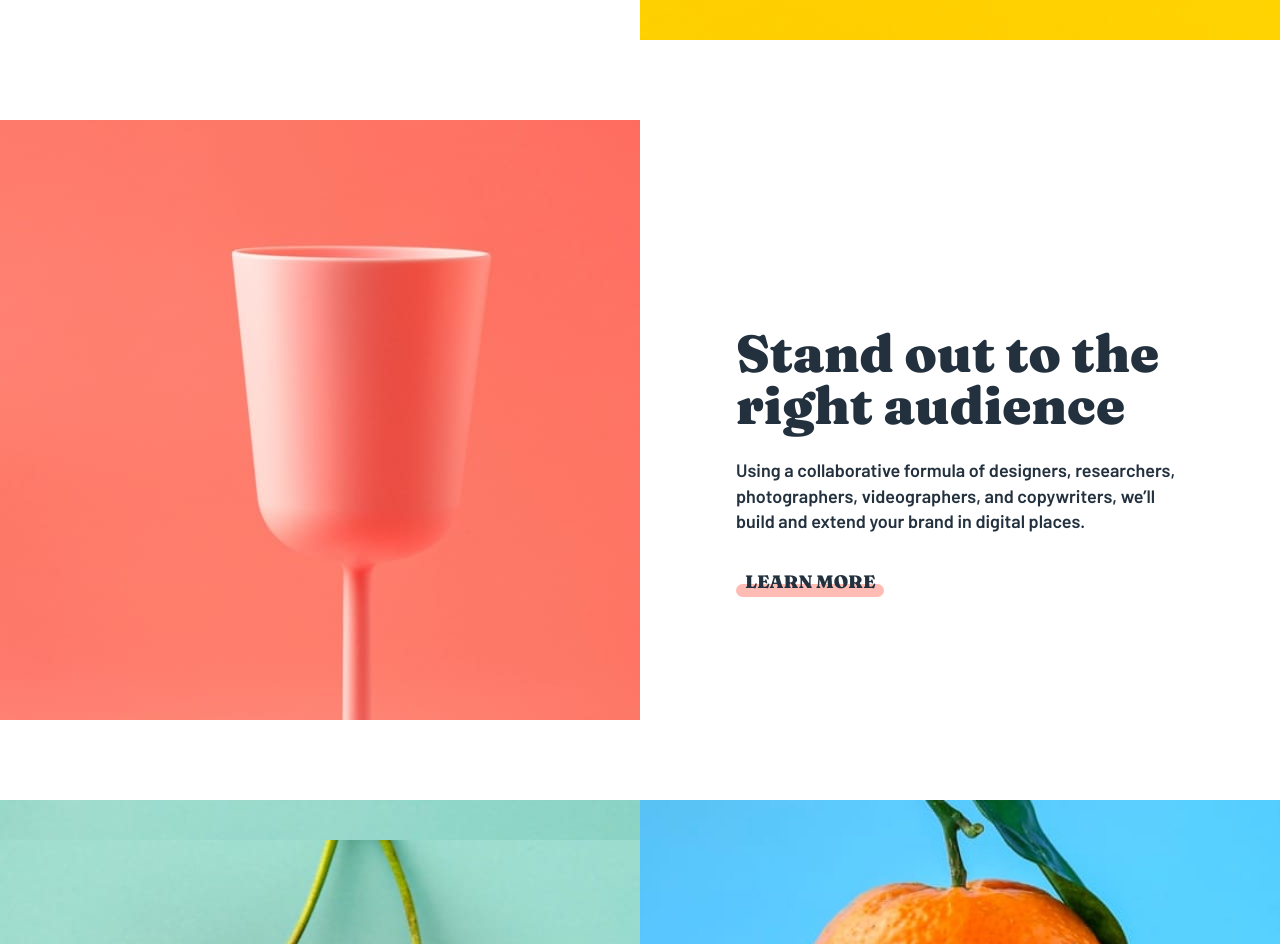
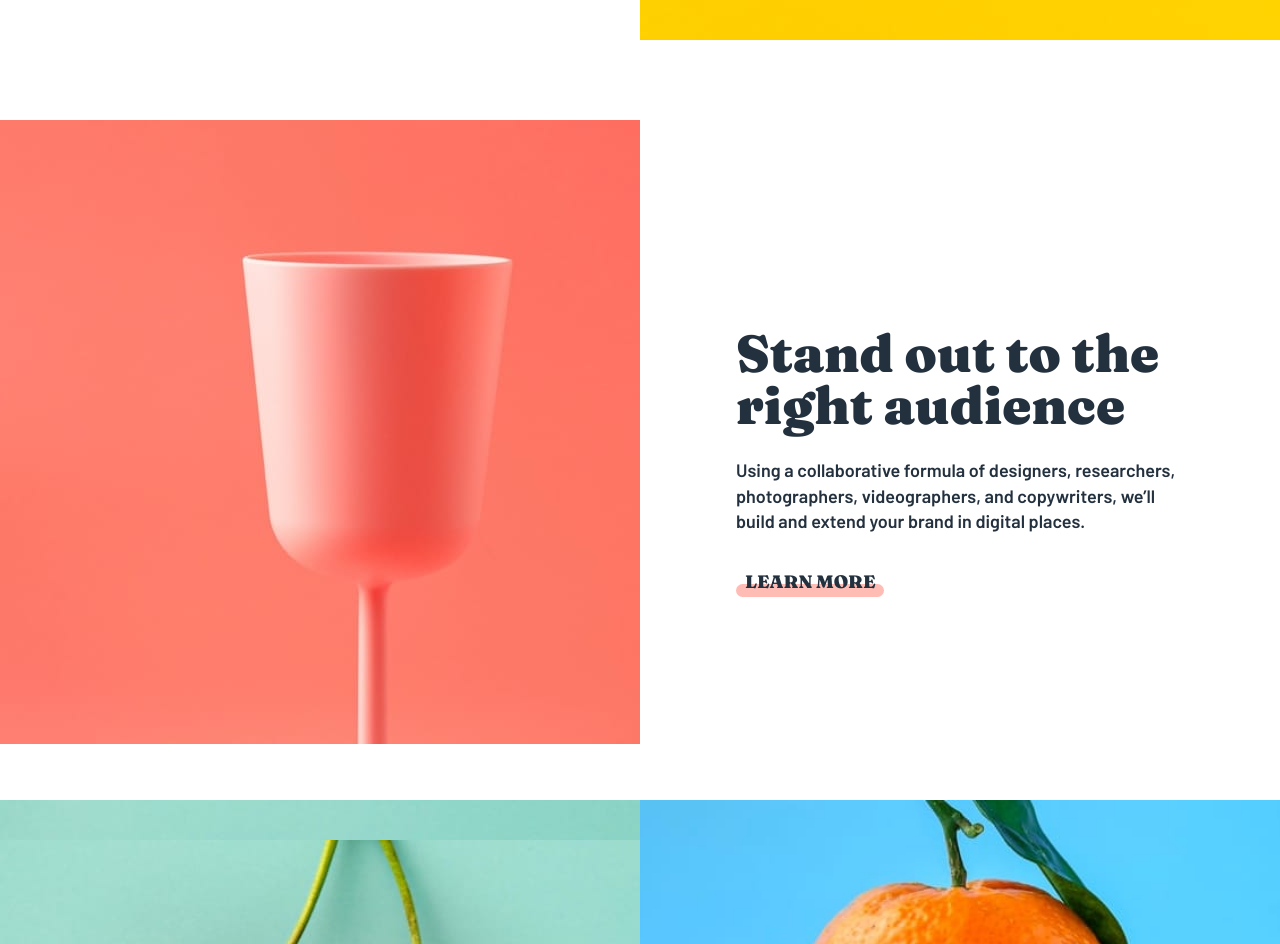
Before and after one commit to uzoway/sunnyside-agency-landing-page, a plain HTML site: page index.html in a window 1280 px wide. Shown: the part 1360-2304 px from the top of the page. Drawn offline with Linux system fonts and the light colour scheme.

Commit message:
Fixed html issues

```diff
--- a/index.html
+++ b/index.html
@@ -60,7 +60,6 @@
       <div class="right-col">
         <picture>
           <source media="(max-width: 375px)" srcset="images/mobile/image-transform.jpg">
-          <source media="(max-width: 320px)" srcset="images/mobile/image-transform.jpg">
           <img src="images/desktop/image-transform.jpg" alt="transform image">
         </picture>
       </div>
@@ -69,8 +68,7 @@
     <article>
       <div class="right-col">
         <picture>
-          <source media="(max-width: 375px)" srcset="images/mobile/image-stand-out.jpg">
-          <source media="(max-width: 320px)" srcset="images/mobile/image-stand-out.jpg">
+          <source media="(min-width: 280px)" srcset="images/mobile/image-stand-out.jpg">
           <img src="images/desktop/image-stand-out.jpg" alt="stand out imnage">
         </picture>
       </div>
```
